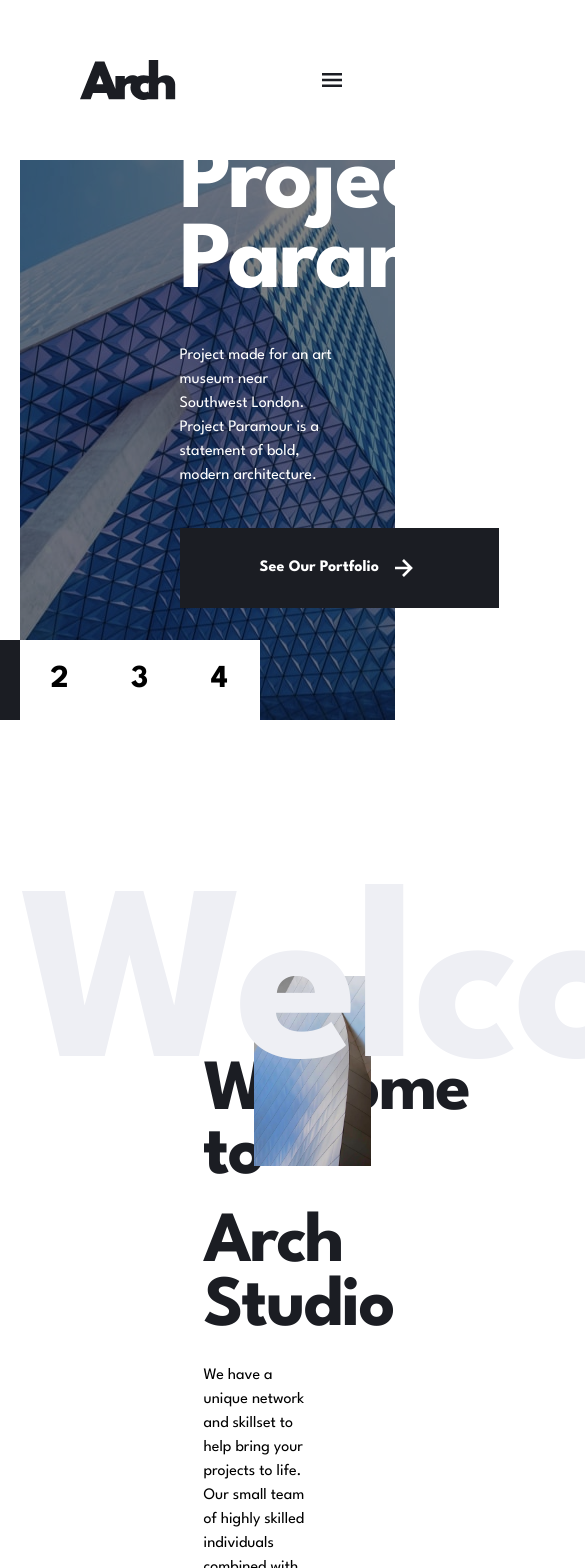
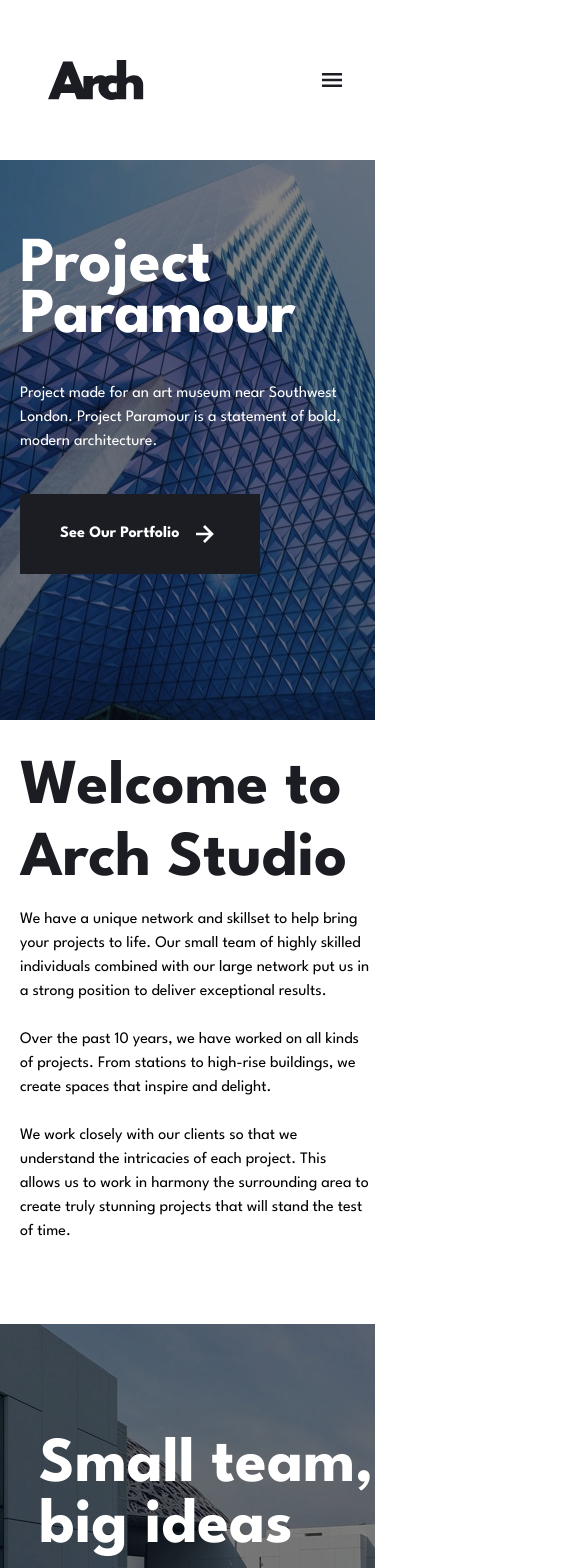
Before and after one commit to ttsoares/arch_studio, a Next.js app: page / in a window 390 px wide. Shown: the top 1568 px of the page, 585 px wide, since content can reach past the window. Built offline with nearby package versions, Linux system fonts and the light colour scheme.

Commit message:
New Buttom, home 98%

```diff
--- a/app/layout.jsx
+++ b/app/layout.jsx
@@ -17,7 +17,7 @@ export default function RootLayout({ children }) {
     <html lang="en" className="w-screen h-screen">
       <body className={`${spartan.className} w-full h-full`}>
         <div className="flex">
-          <div className="hidden md:block ml-[77px] w-1 h-[104px] border-r-2 border-cus_l_gray"></div>
+          <div className="hidden md:block ml-[50px] lg:ml-[77px] w-1 h-[104px] border-r-2 border-cus_l_gray"></div>
           <Nav />
         </div>
         {children}
--- a/app/page.jsx
+++ b/app/page.jsx
@@ -20,14 +20,14 @@ export default function Home() {
   return (
     <main className="flex flex-col relative w-full min-h-screen md:ml-2 md:px-24 text-white">
       {/*  */}
-      <p className="hidden md:block absolute top-5 left-9 text-cus_l_gray transform rotate-90 text-base tracking-widest">
+      <p className="hidden md:block absolute top-5 left-2 lg:left-9 text-cus_l_gray transform rotate-90 text-base tracking-widest">
         H O M E
       </p>
 
       {/* Hero */}
-      <div className="w-[90%] relative mx-auto mb-32">
+      <div className="w-full lg:w-[90%]  lg:mx-auto mb:20 lg:mb-32 relative">
         <Slide index={slide} />
-        <div className=" absolute bottom-0 -left-20 flex text-black text-lg font-bold">
+        <div className="hidden absolute bottom-0 -left-20 md:flex text-black text-lg font-bold">
           <div
             onClick={() => setSlide(0)}
             className={`   flex w-20 h-20  items-center justify-center ${
@@ -35,7 +35,7 @@ export default function Home() {
             } hover:cursor-pointer
               ${
                 slide === 0
-                  ? "bg-cus_d_blue text-white hover:bg-black"
+                  ? "bg-cus_d_blue text-white hover:bg-cus_d_blue"
                   : "bg-white text-black"
               }`}
           >
@@ -49,7 +49,7 @@ export default function Home() {
               hover:cursor-pointer
               ${
                 slide === 1
-                  ? "bg-cus_d_blue text-white hover:bg-black"
+                  ? "bg-cus_d_blue text-white hover:bg-cus_d_blue"
                   : "bg-white text-black"
               }  `}
           >
@@ -63,7 +63,7 @@ export default function Home() {
               } hover:cursor-pointer
               ${
                 slide === 2
-                  ? "bg-cus_d_blue text-white hover:bg-black"
+                  ? "bg-cus_d_blue text-white hover:bg-cus_d_blue"
                   : "bg-white text-black"
               }`}
           >
@@ -77,7 +77,7 @@ export default function Home() {
               } hover:cursor-pointer
               ${
                 slide === 3
-                  ? "bg-cus_d_blue text-white hover:bg-black"
+                  ? "bg-cus_d_blue text-white hover:bg-cus_d_blue"
                   : "bg-white text-black"
               }`}
           >
@@ -87,14 +87,18 @@ export default function Home() {
       </div>
 
       {/* Welcome */}
-      <div className="w-[90%] relative flex mx-auto mt-32 mb-32">
-        <p className="absolute -top-20 z-20 font-bold text-3xl text-cus_vl_gray">
+      <div className="w-full lg:w-[90%] relative flex flex-col lg:flex-row lg:mx-auto mt-10 lg:mt-32 mb-20 lg:mb-32 overflow-hidden">
+        <p className="hidden md:block self-center lg:absolute -top-20 z-20 font-bold text-[10rem] lg:text-3xl text-cus_vl_gray">
           Welcome
         </p>
-        <div className="mt-20 w-2/3  text-black">
-          <div className="w-2/3 mt-1 ml-36 pl-10 space-y-6 text-xs">
-            <h2 className="text-xl text-cus_d_blue font-bold">Welcome to</h2>
-            <h2 className="text-xl text-cus_d_blue font-bold">Arch Studio</h2>
+        <div className="lg:mt-20 w-full lg:w-2/3  text-black">
+          <div className="w-full px-5 md:px-0 lg:w-2/3 mt-1 lg:ml-36 lg:pl-10 space-y-6 text-xs">
+            <h2 className="text-[4rem] leading-[3rem] md:text-xl text-cus_d_blue font-bold">
+              Welcome to
+            </h2>
+            <h2 className="text-[4rem] leading-[3rem] md:text-xl text-cus_d_blue font-bold">
+              Arch Studio
+            </h2>
             <p>
               We have a unique network and skillset to help bring your projects
               to life. Our small team of highly skilled individuals combined
@@ -114,15 +118,15 @@ export default function Home() {
             </p>
           </div>
         </div>
-        <div className="w-1/3">
+        <div className="hidden lg:block w-1/3">
           <Image width={350} height={568} src={Welcome} alt="Building" />
         </div>
       </div>
 
       {/* Smal team */}
-      <div className="w-[90%] relative mx-auto mb-32">
+      <div className="w-full lg:w-[90%] relative lg:mx-auto mb-20 lg:mb-32">
         {/* SD || Mobile*/}
-        <div className=" w-[375px] h-[560px] md:hidden brightness-50">
+        <div className=" w-[378px] h-[560px] md:hidden brightness-50">
           <Image src={TeamMob} alt="Building" />
         </div>
         {/* MD || Tablet*/}
@@ -135,8 +139,12 @@ export default function Home() {
         </div>
 
         <div className="absolute top-[20%] left-[10%] font-bold">
-          <h2 className="text-xl text-white font-fold">Small team,</h2>
-          <h2 className="text-xl text-white font-fold mb-10">big ideas</h2>
+          <h2 className="text-[4rem] leading-[3.8rem] md:text-xl text-white font-fold">
+            Small team,
+          </h2>
+          <h2 className="text-[4rem] leading-[3.8rem] md:text-xl text-white font-fold mb-10">
+            big ideas
+          </h2>
           <Buttom link="about">
             <p>About Us</p>
           </Buttom>
@@ -144,14 +152,23 @@ export default function Home() {
       </div>
 
       {/* Featured */}
-      <div className="w-[90%] relative mx-auto text-black ">
+      <div className="w-full lg:w-[90%] relative lg:mx-auto text-black px-8 md:px-0">
         <div className="flex items-center justify-between mb-12">
-          <h2 className="text-xl font-bold">Features</h2>
-          <Buttom link="portfolio">
+          <h2 className="text-xl font-bold">Featured</h2>
+          {/* For MD and LG */}
+          <div className="hidden md:block">
+            <Buttom link="portfolio">
+              <p>See All</p>
+            </Buttom>
+          </div>
+        </div>
+        <Featured />
+        {/* Only for SD */}
+        <div className="md:hidden mt-5">
+          <Buttom link="portfolio" width="full">
             <p>See All</p>
           </Buttom>
         </div>
-        <Featured />
       </div>
     </main>
   );
--- a/components/Buttom.jsx
+++ b/components/Buttom.jsx
@@ -3,10 +3,15 @@ import Link from "next/link";
 
 import { BiRightArrowAlt } from "react-icons/bi";
 
-const Buttom = ({ children, link = "/" }) => {
+// width: "fit" or full
+const Buttom = ({ children, link = "/", width = "fit" }) => {
   return (
     <Link href={`/${link}`}>
-      <div className="w-fit flex px-20 h-20 bg-cus_d_blue text-white items-center justify-center hover:bg-cus_m_gray">
+      <div
+        className={`${
+          width === "full" ? "w-full" : "w-fit"
+        } flex px-10 md:px-20 h-20 bg-cus_d_blue text-white items-center justify-center hover:bg-cus_m_gray`}
+      >
         <p className="font-bold">{children}</p>
         <BiRightArrowAlt className="w-8 h-8 ml-2" />
       </div>
--- a/components/Footer.jsx
+++ b/components/Footer.jsx
@@ -13,7 +13,7 @@ import Buttom from "@/components/Buttom";
 const Footer = () => {
   return (
     <div className="flex  flex-col md:flex-row w-full lg:w-[77%] h-40 mx-auto mt-32 items-center justify-between relative">
-      <div className="bg-cus_l_gray flex flex-col md:flex-row items-center justify-start w-full md:w-[80%] relative">
+      <div className="bg-cus_vl_gray flex flex-col md:flex-row items-center justify-start w-full md:w-[80%] relative">
         <Link href="/">
           <div className="absolute -top-16 left-32 md:static w-28 h-28 lg:w-40 lg:h-40 bg-black flex">
             <Image
@@ -24,7 +24,7 @@ const Footer = () => {
           </div>
         </Link>
 
-        <div className="flex-1 h-20 flex flex-col md:flex-row items-center justify-start md:ml-8 text-gray-500 mt-16 md:mt-0">
+        <div className="flex-1 h-20 flex flex-col md:flex-row items-center justify-start md:ml-8 text-cus_m_gray mt-16 md:mt-0">
           {MENU_ITENS.map((item, index) => (
             <div key={index} className="py-6 md:py-0 md:px-4 lg:px-8">
               <Link href={item.link}>{item.text}</Link>
--- a/components/Nav.jsx
+++ b/components/Nav.jsx
@@ -35,7 +35,7 @@ const Nav = () => {
   return (
     <section className="w-full my-4 h-32 bg-white flex items-center justify-between md:justify-start relative">
       <Link href="/">
-        <div className="ml-20 h-10 w-24 flex">
+        <div className="ml-12 lg:ml-20 h-10 w-24 flex">
           <Image src={Logo} alt="Logo Arch" />
         </div>
       </Link>
--- a/components/Slide.jsx
+++ b/components/Slide.jsx
@@ -54,10 +54,14 @@ const Slide = ({ index }) => {
         <Image src={DATA[index].imgdk} alt={DATA[index].title1} fill />
       </div>
 
-      <div className="absolute bottom-[20%] left-40">
-        <h1 className="text-2xl font-bold">{DATA[index].title1}</h1>
-        <h1 className="text-2xl font-bold">{DATA[index].title2}</h1>
-        <p className="w-[40%] my-10">{DATA[index].text}</p>
+      <div className="absolute top-20 left-5 md:bottom-[20%] md:left-40">
+        <h1 className="text-[4rem] leading-[3.2rem] md:text-2xl font-bold">
+          {DATA[index].title1}
+        </h1>
+        <h1 className="text-[4rem] leading-[3.2rem] md:text-2xl font-bold">
+          {DATA[index].title2}
+        </h1>
+        <p className="w-full md:w-[40%] my-10">{DATA[index].text}</p>
 
         <Buttom link="portfolio">
           <p>See Our Portfolio</p>
```
